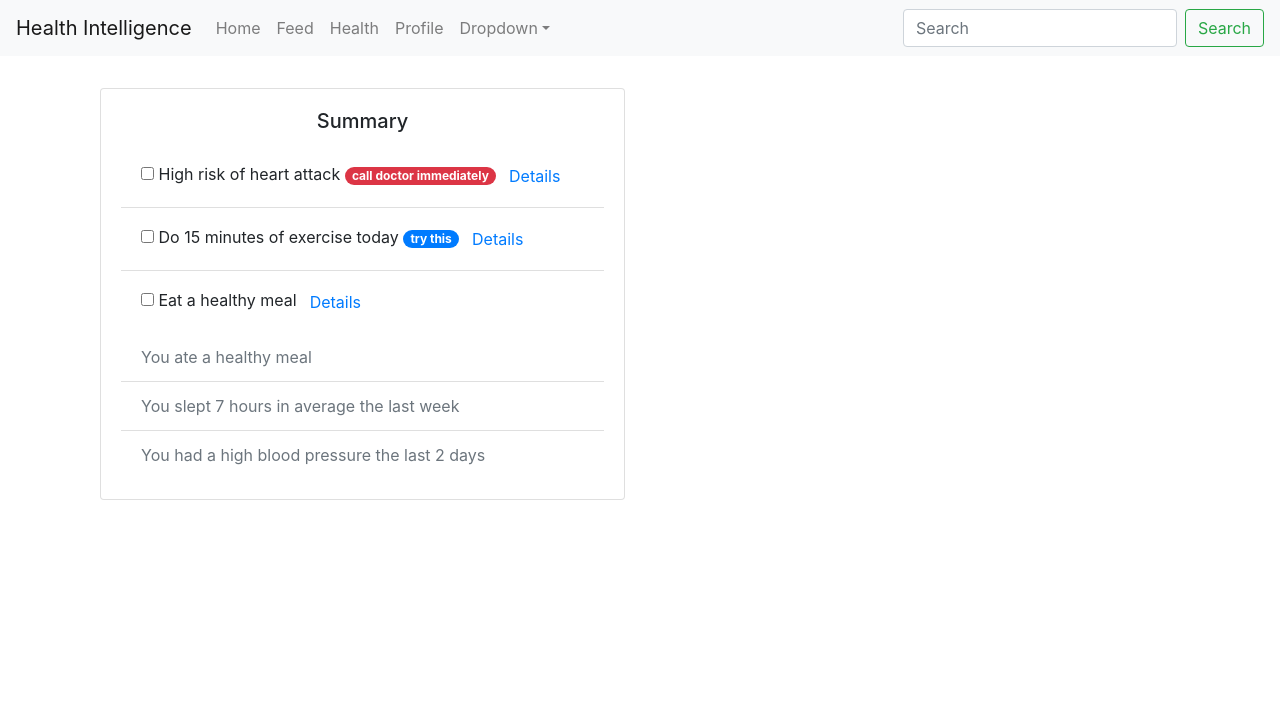
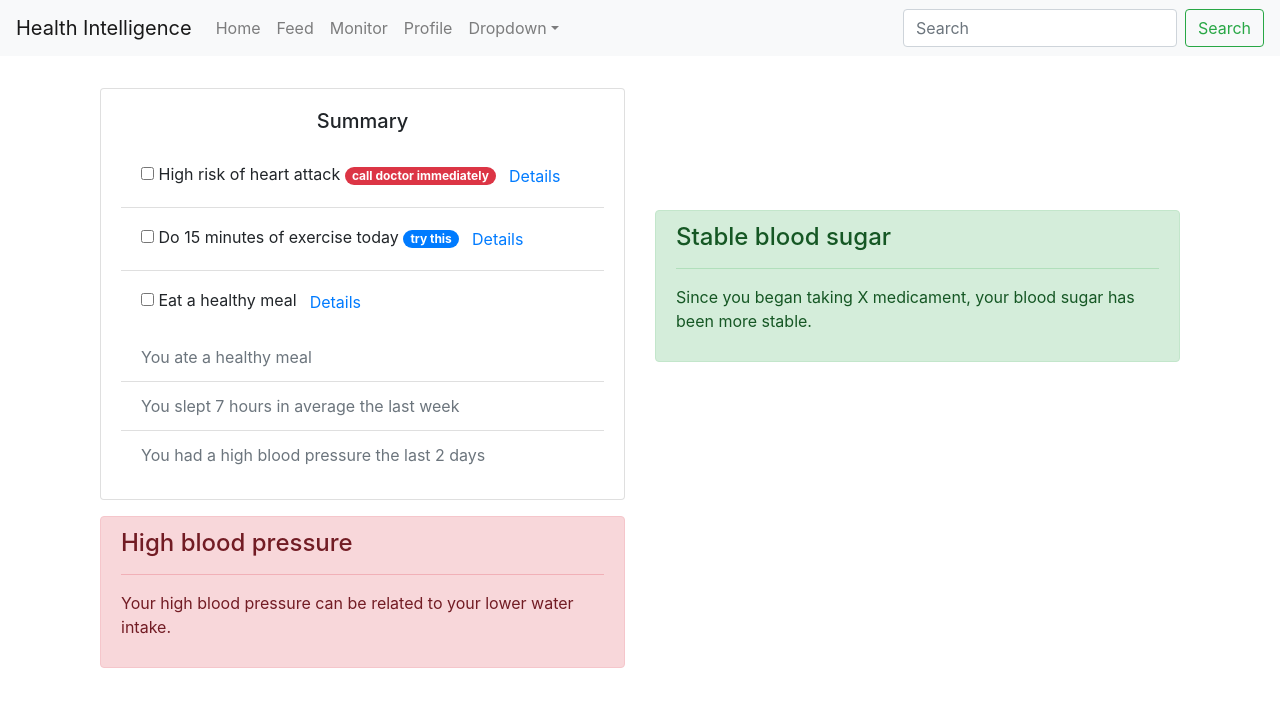
Before and after one commit to eduardvercaemer/itesm-hackathon-health-intelligence, a Next.js app: page /home in a window 1280 px wide. Shown: the top 706 px of the page. Built offline with nearby package versions, Linux system fonts and the light colour scheme.

Commit message:
add: basic notifications

```diff
--- a/components/app-feed.js
+++ b/components/app-feed.js
@@ -35,7 +35,7 @@ export default function AppFeed() {
   return (
     <Container>
       <Row className="my-3">
-        <Col md={6} className="mx-auto">
+        <Col md={6} className="mx-auto text-center">
           <h1>Your Health Feed</h1>
         </Col>
       </Row>
--- a/components/main-dashboard.js
+++ b/components/main-dashboard.js
@@ -1,32 +1,48 @@
-import { Badge, Container, Card, Row, Col } from "react-bootstrap";
+import { Badge, Container, Card, Row, Col, Alert } from "react-bootstrap";
 import UserActions from "./user-actions";
 
-const DummyCard = ({ title, children, bigger, badge }) => (
-  <Col sm={12} md={bigger ? 6 : 4} lg={bigger ? 6 : 3} className="mt-3">
-    <Card className="h-100">
-      <Card.Body>
-        <Card.Title className="text-center">
-          {title}
-          {badge && (
-            <Badge variant="danger" className="float-right">
-              {badge}
-            </Badge>
-          )}
-        </Card.Title>
-        {children}
-      </Card.Body>
-    </Card>
+const Notification = ({ title, content, variant }) => (
+  <Col xs={12} md={6} className="my-auto">
+    <Alert className="h-100 mt-3" variant={variant}>
+      <Alert.Heading>{title}</Alert.Heading>
+      <hr />
+      <p>{content}</p>
+    </Alert>
   </Col>
 );
 
 export default function MainDashboard() {
+  const notifications = [
+    {
+      title: "Stable blood sugar",
+      content:
+        "Since you began taking X medicament, your blood sugar has been more stable.",
+      variant: "success",
+    },
+    {
+      title: "High blood pressure",
+      content:
+        "Your high blood pressure can be related to your lower water intake.",
+      variant: "danger",
+    },
+  ];
+
   // each name gets its own card with a dummy chart
   return (
     <Container>
       <Row>
-        <DummyCard bigger title="Summary">
-          <UserActions />
-        </DummyCard>
+        <Col xs={12} md={6} className="mt-3">
+          <Card className="h-100">
+            <Card.Body>
+              <Card.Title className="text-center">Summary</Card.Title>
+              <UserActions />
+            </Card.Body>
+          </Card>
+        </Col>
+
+        {notifications.map((notification) => (
+          <Notification key={notification.title} {...notification} />
+        ))}
       </Row>
     </Container>
   );
--- a/components/main-nav.js
+++ b/components/main-nav.js
@@ -22,7 +22,7 @@ export default function MainNav() {
             <Nav.Link>Feed</Nav.Link>
           </Link>
           <Link href="/health" passHref>
-            <Nav.Link>Health</Nav.Link>
+            <Nav.Link>Monitor</Nav.Link>
           </Link>
           <Link href="/profile" passHref>
             <Nav.Link>Profile</Nav.Link>
```
